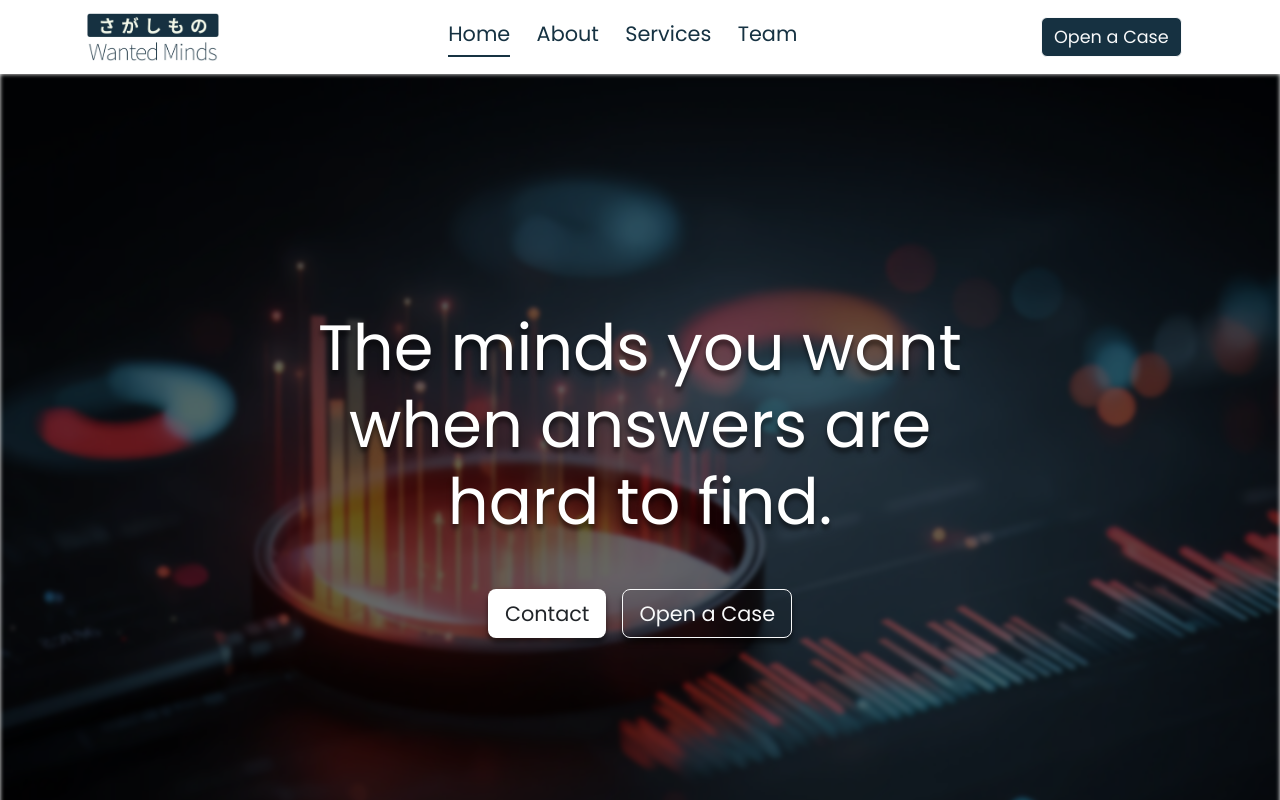
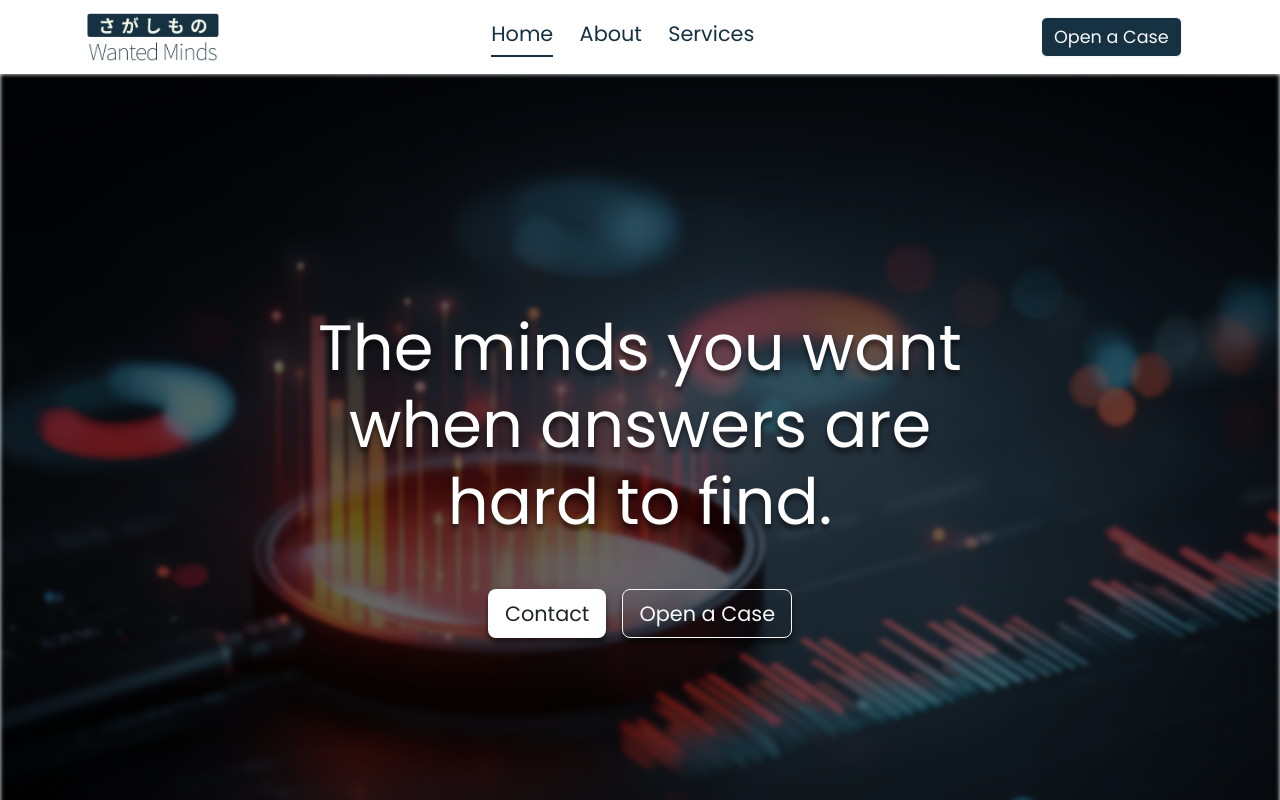
Before and after one commit to deyperfect/Wanted-Minds, a React (Vite) app in the folder client/: page / in a window 1280 px wide. Shown: the top 800 px of the page. Built offline with nearby package versions, Linux system fonts and the light colour scheme.

Commit message:
fix: remove unused link from navbar

```diff
--- a/client/src/components/Navbar.jsx
+++ b/client/src/components/Navbar.jsx
@@ -39,10 +39,6 @@ const NavigationBar = () => {
               Services
             </Nav.Link>
 
-            <Nav.Link as={NavLink} to="/team" end>
-              Team
-            </Nav.Link>
-
           </Nav>
           <Link to="/contact" className="btn btn-outline-light ms-lg-3">
             Open a Case
```
